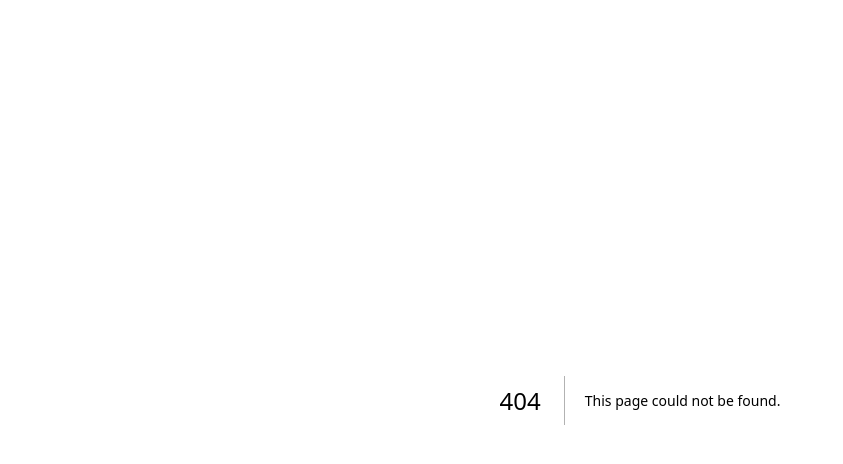
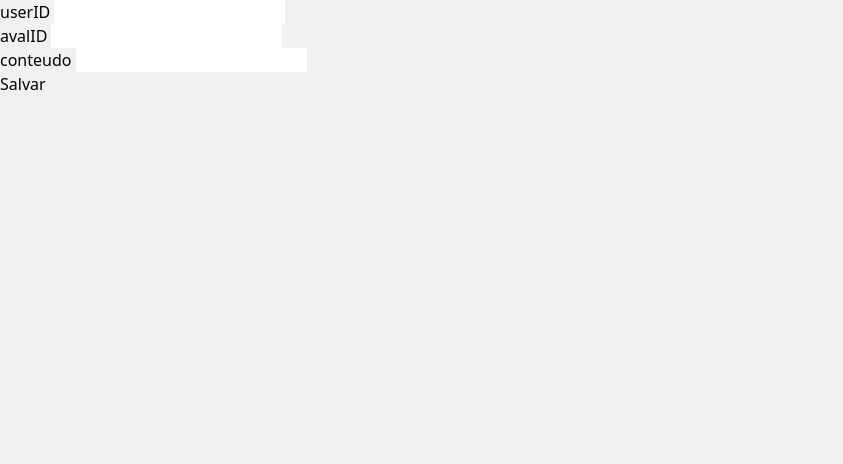
Before and after one commit to Vitor-Trancoso/CJR_pt, a Next.js app: page /teste in a window 1280 px wide. Before the commit this address had no page. Shown: the top 464 px of the page, without its empty margins (0-843 px from the left). Built offline with nearby package versions, Linux system fonts and the light colour scheme; no server answers.

Commit message:
correção dados do cadastro, integração front-back na criação do cadastro e direcionamento cadastro > login quando usuário for criado

```diff
--- /dev/null
+++ b/src/app/teste/page.tsx
@@ -0,0 +1,84 @@
+'use client'
+import { useEffect, useState } from "react"
+
+export default function Home(){
+
+    const [comment, setComment] = useState<any>([]);
+    const [comments, setComments] = useState<any>([]);
+
+    useEffect(() => {
+        console.log('Initial comments state: ', comments);
+        obterComments()
+    }, [])
+
+    async function obterComments() {
+        try {
+            const resp = await fetch('http://localhost:3001/comments');
+            const comments = await resp.json();
+            console.log(comments);
+            setComments(comments);
+        } catch (error) {
+            console.error("Error fetching comments: ", error);
+            setComments([]);
+        }
+    }
+
+    async function criarComment(){
+        const resp = await fetch('http://localhost:3001/comments', {
+            method: 'POST',
+            headers: {
+                'Content-Type' : 'application/json'
+            },
+            body: JSON.stringify(comment)
+        })
+        setComment({})
+        const comments = await resp.json()
+        setComments(comments)
+    }
+
+
+    function renderizarFormComments(){
+        return(
+            <>
+                <div>
+                    <label htmlFor="userID"> userID </label>
+                    <input
+                        id="userID"
+                        type="number"
+                        value={comment.userID ?? ''}
+                        onChange={(e) => setComment({ ...comment, userID: e.target.value })}
+                    />
+                </div>
+                <div>
+                    <label htmlFor="avalID"> avalID </label>
+                    <input
+                        id="avalID"
+                        type="number"
+                        value={comment.avalID ?? ''}
+                        onChange={(e) => setComment({ ...comment, avalID: +e.target.value })}
+                    />
+                </div>
+                <div>
+                    <label htmlFor="conteudo"> conteudo </label>
+                    <input
+                        id="conteudo"
+                        type="text"
+                        value={comment.conteudo ?? ''}
+                        onChange={(e) => setComment({ ...comment, conteudo: e.target.value })}
+                    />
+                </div>
+                <div>
+                    <button onClick={criarComment}> Salvar </button>
+                </div>
+            </>
+        )
+    }
+
+
+
+    return(
+        <div>
+            {renderizarFormComments()}
+        </div>
+    )
+}
```
Also changed, not shown: package.json (+7 -6 lines), src/app/cadastro/page.tsx (+83 -1 lines), 1 other file (tests, documents, lock files or other folders).
